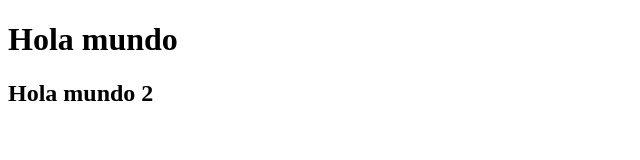
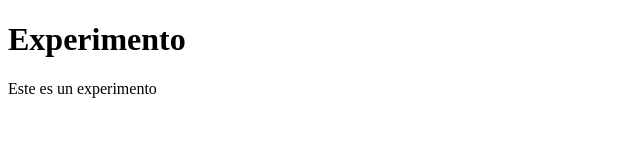
Before and after one commit to SamRdz96/Curso-web, a plain HTML site: page index.html in a window 1280 px wide. Shown: the whole page, without its empty margins (0-640 px from the left). Drawn offline with Linux system fonts and the light colour scheme.

Commit message:
agregamos texto de experimento

```diff
--- a/index.html
+++ b/index.html
@@ -7,8 +7,13 @@
     <title>Hola mundo</title>
 </head>
 <body>
-    <h1>Hola mundo</h1>
+    <header>
+        <h1>Experimento</h1>
+    </header>
 
-    <h2>Hola mundo 2</h2>
+    <footer>
+        <p>Este es un experimento</p>
+    </footer>
+
 </body>
 </html>
```
